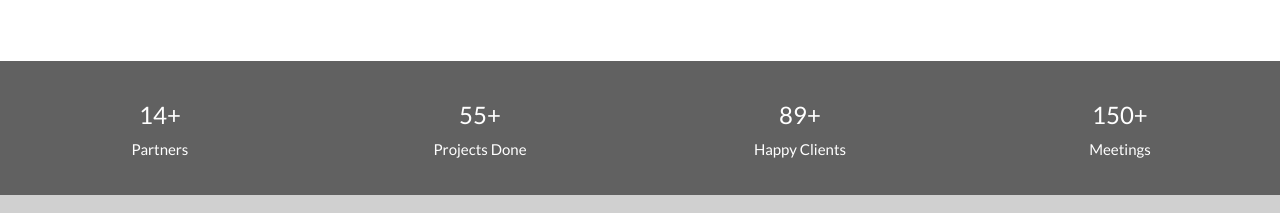
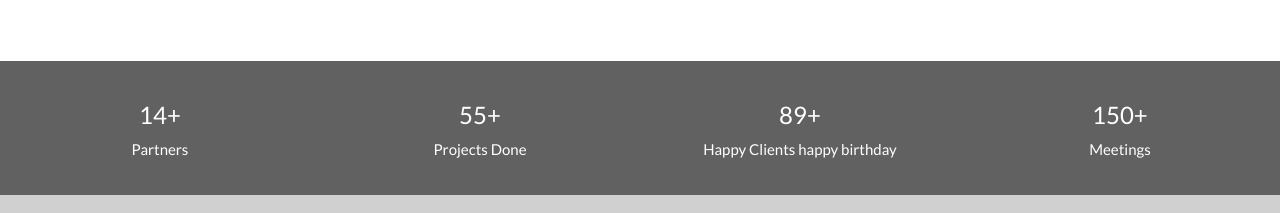
Before and after one commit to LuciferCDG/TestingProject, a plain HTML site: page Index.html in a window 1280 px wide. Shown: the part 1507-1720 px from the top of the page. Drawn offline with nearby package versions, Linux system fonts and the light colour scheme.

Commit message:
index page change

```diff
--- a/Index.html
+++ b/Index.html
@@ -96,6 +96,7 @@
   <div class="w3-quarter w3-section">
     <span class="w3-xlarge">89+</span><br>
     Happy Clients
+    happy birthday
   </div>
   <div class="w3-quarter w3-section">
     <span class="w3-xlarge">150+</span><br>
```
